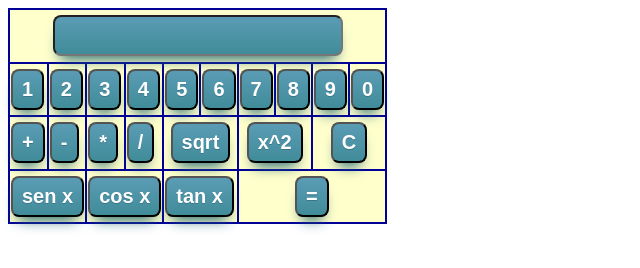
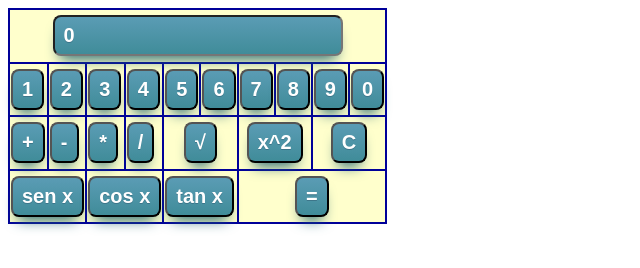
Before and after one commit to kevin527/calculadora, a plain HTML site: page index.html in a window 1280 px wide. Both pictures are taken after a click on the button "x^2". Shown: the whole page, without its empty margins (0-640 px from the left). Drawn offline with Linux system fonts and the light colour scheme.

Commit message:
se agrega la raiz y la potencia

```diff
--- a/index.html
+++ b/index.html
@@ -62,13 +62,12 @@
     </label></td>
     <td colspan="2"><label>
       <div align="center">
-        <input type="button"  value="sqrt"  onClick="if (checkNum(this.form.display.value))
-	{ square(this.form) }" />
+        <input type="button"  value="√"  onClick= "raiz(value)" />
         </div>
     </label>      <label></label>
     <div align="center"></div></td>
     <td colspan="2"><div align="center">
-      <input type="button"  value="x^2" />
+      <input type="button"  value="x^2"  onClick= "potencia(value)"/>
     </div></td>
     <td colspan="2"><label>
       <div align="center">
--- a/operaciones.js
+++ b/operaciones.js
@@ -11,11 +11,21 @@ function borrar()
 	document.kevin.valores.value="";
 
 }
-function square(kevin)
-{
-	kevin.valores.value = eval(kevin.valores.value) * eval(kevin.valores.value)
-}
+function raiz(){
 
+ 	numeros= document.getElementById("valores").value;
+      resultado=Math.sqrt(numeros)
+      document.kevin.valores.value=resultado;
+
+ }
+
+function potencia(){
+
+ 	numeros= document.getElementById("valores").value;
+      resultado=Math.pow((numeros), 2)
+      document.kevin.valores.value=resultado;
+
+ }
 
 //Signos
 function operar(numeros){
```
